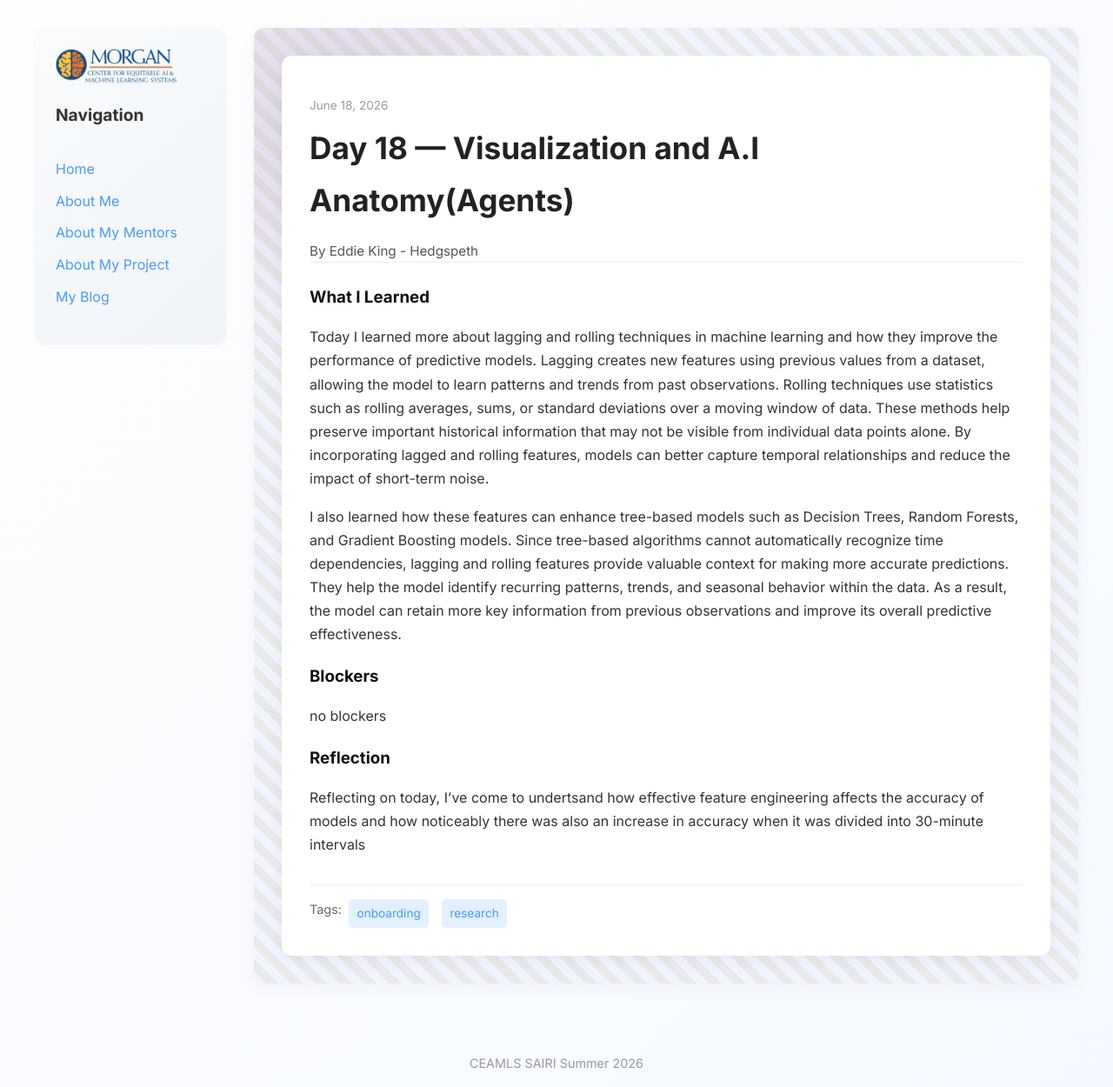
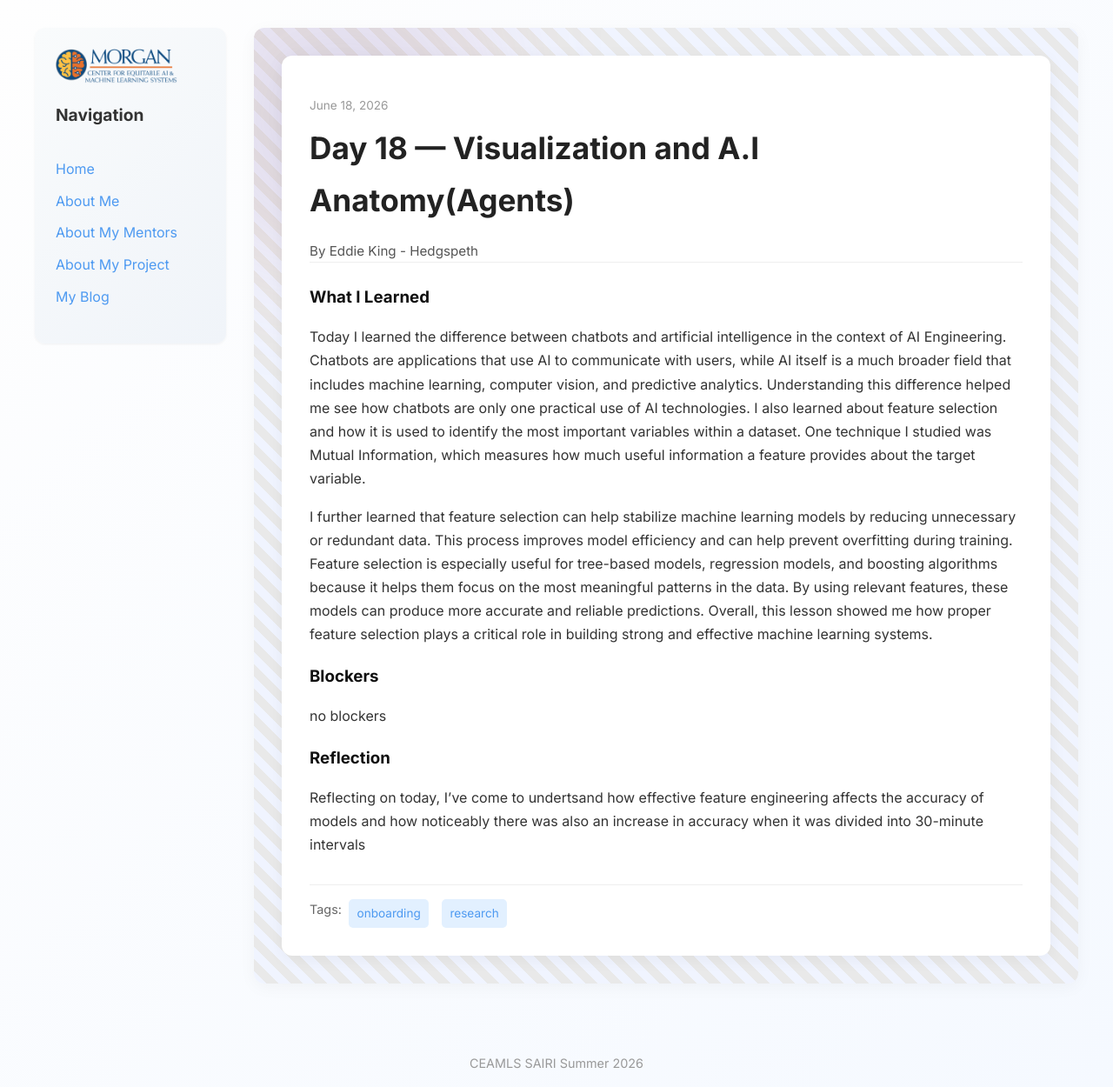
Before and after one commit to eddiejkh-del/eddiejkh-delceamls26.github.io, a Jekyll site: the page built from _posts/2026-06-18-day-18.md, in a window 1280 px wide. Shown: the whole page at 87% size. Built offline with Jekyll 4.4.1, drawn with Linux system fonts in a browser that asks for light colours.

Commit message:
Update 2026-06-18-day-18.md

```diff
--- a/_posts/2026-06-18-day-18.md
+++ b/_posts/2026-06-18-day-18.md
@@ -6,9 +6,10 @@ permalink: /day16.html
 tags: ["onboarding", "research"]
 
 what_i_learned: |
-  Today I learned more about lagging and rolling techniques in machine learning and how they improve the performance of predictive models. Lagging creates new features using previous values from a dataset, allowing the model to learn patterns and trends from past observations. Rolling techniques use statistics such as rolling averages, sums, or standard deviations over a moving window of data. These methods help preserve important historical information that may not be visible from individual data points alone. By incorporating lagged and rolling features, models can better capture temporal relationships and reduce the impact of short-term noise.
+ Today I learned the difference between chatbots and artificial intelligence in the context of AI Engineering. Chatbots are applications that use AI to communicate with users, while AI itself is a much broader field that includes machine learning, computer vision, and predictive analytics. Understanding this difference helped me see how chatbots are only one practical use of AI technologies. I also learned about feature selection and how it is used to identify the most important variables within a dataset. One technique I studied was Mutual Information, which measures how much useful information a feature provides about the target variable.
 
-  I also learned how these features can enhance tree-based models such as Decision Trees, Random Forests, and Gradient Boosting models. Since tree-based algorithms cannot automatically recognize time dependencies, lagging and rolling features provide valuable context for making more accurate predictions. They help the model identify recurring patterns, trends, and seasonal behavior within the data. As a result, the model can retain more key information from previous observations and improve its overall predictive effectiveness.
+  I further learned that feature selection can help stabilize machine learning models by reducing unnecessary or redundant data. This process improves model efficiency and can help prevent overfitting during training. Feature selection is especially useful for tree-based models, regression models, and boosting algorithms because it helps them focus on the most meaningful patterns in the data. By using relevant features, these models can produce more accurate and reliable predictions. Overall, this lesson showed me how proper feature selection plays a critical role in building strong and effective machine learning systems.
+
 
 
 blockers: |
```
